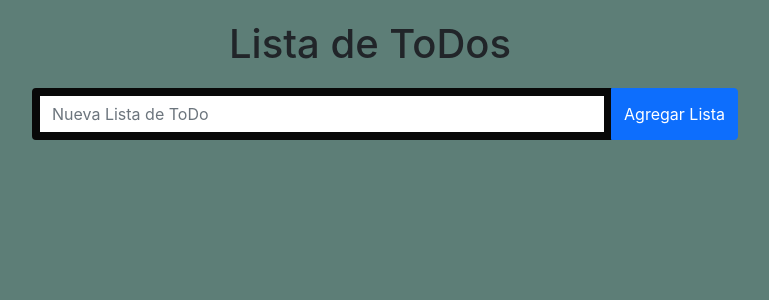
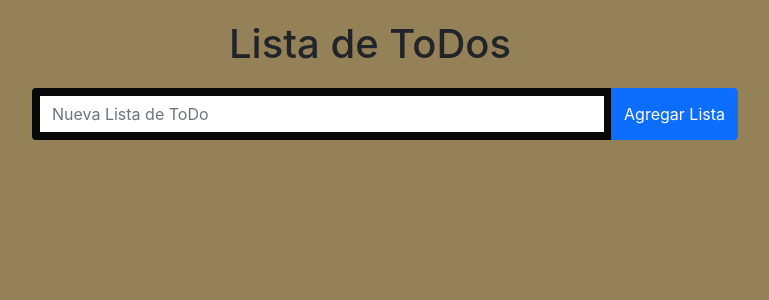
Before and after one commit to juantoro7295/Reto-final-Kata-FullStack, a React (Create React App) app in the folder frontend/: page / in a window 1280 px wide. Shown: the top 300 px of the page, without its empty margins (270-1039 px from the left). Built offline with nearby package versions, Linux system fonts and the light colour scheme; no server answers.

Commit message:
Frontend - Cambio Visual
cambio de color de fondo

```diff
--- a/frontend/src/index.css
+++ b/frontend/src/index.css
@@ -13,7 +13,7 @@ code {
 }
 
 body{
-  background-color: rgb(93, 126, 119);
+  background-color: rgb(148, 129, 87);
 }
 
 #listaTodos{
```
